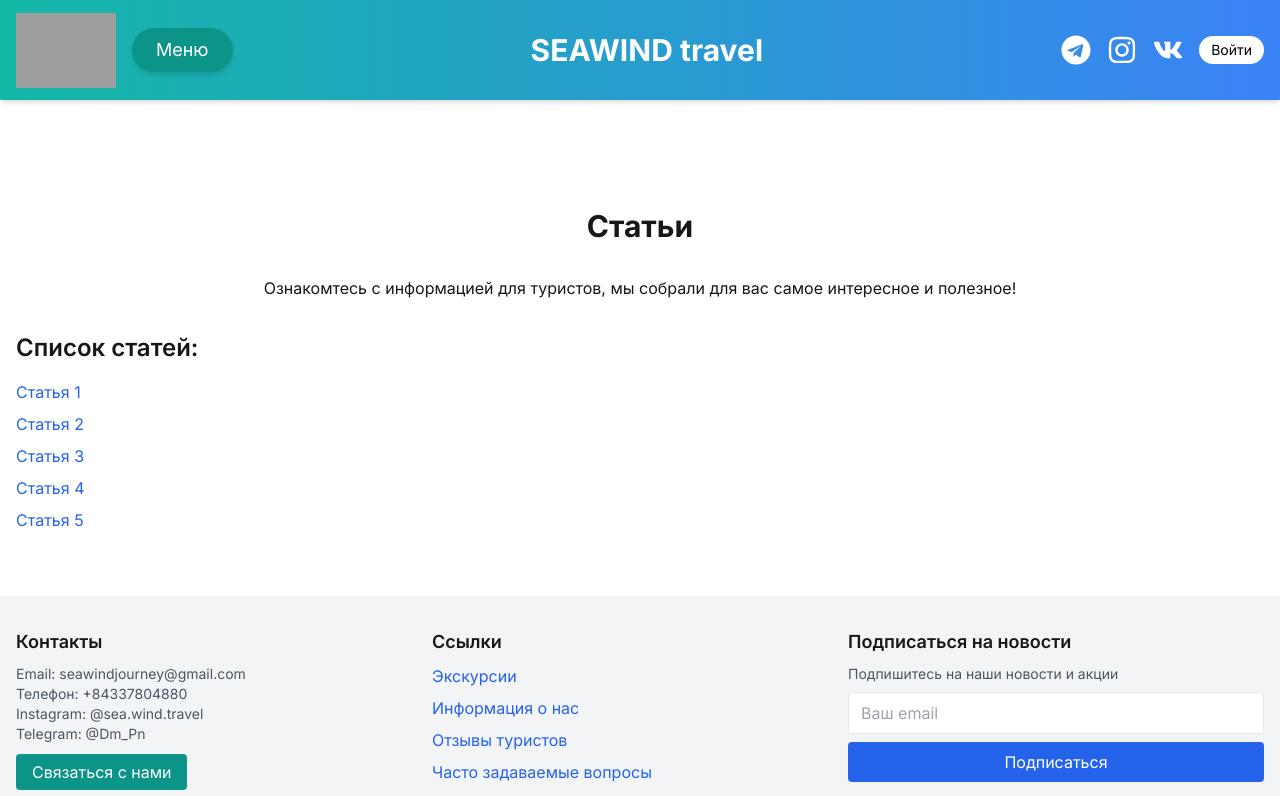
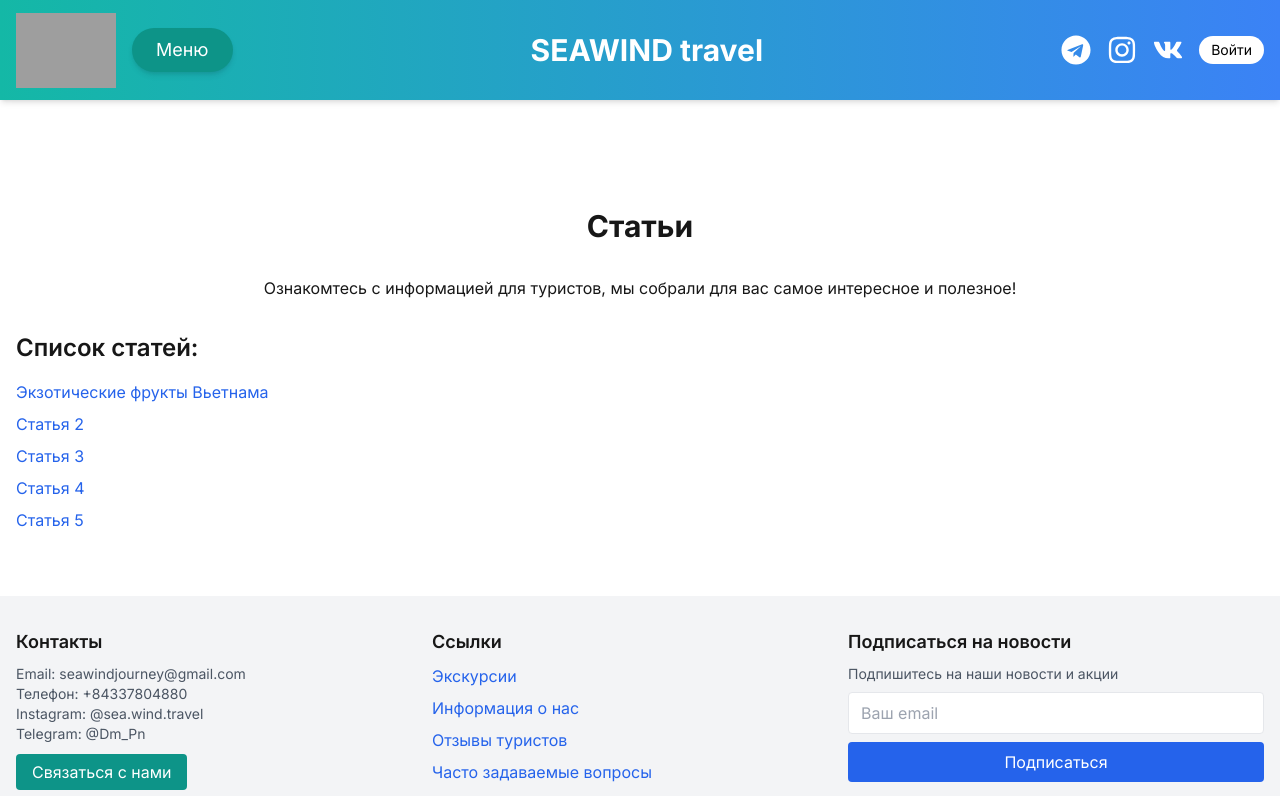
Before and after one commit to PanteleevDmitriy/deploy_testing, a Next.js app in the folder frontend/: page /articles in a window 1280 px wide. Shown: the top 796 px of the page. Built offline with nearby package versions, Linux system fonts and the light colour scheme; grey boxes are pictures that could not be loaded.

Commit message:
fruit fix2 07/02

```diff
--- a/frontend/app/articles/page.tsx
+++ b/frontend/app/articles/page.tsx
@@ -2,7 +2,7 @@ import Link from "next/link"
 
 export default function Articles() {
   const articles = [
-    { id: 1, title: "Статья 1", link: "/articles/article_1" },
+    { id: 1, title: "Экзотические фрукты Вьетнама", link: "/articles/exotic-fruits" },
     { id: 2, title: "Статья 2", link: "/articles/article_2" },
     { id: 3, title: "Статья 3", link: "/articles/article_3" },
     { id: 4, title: "Статья 4", link: "/articles/article_4" },
```
